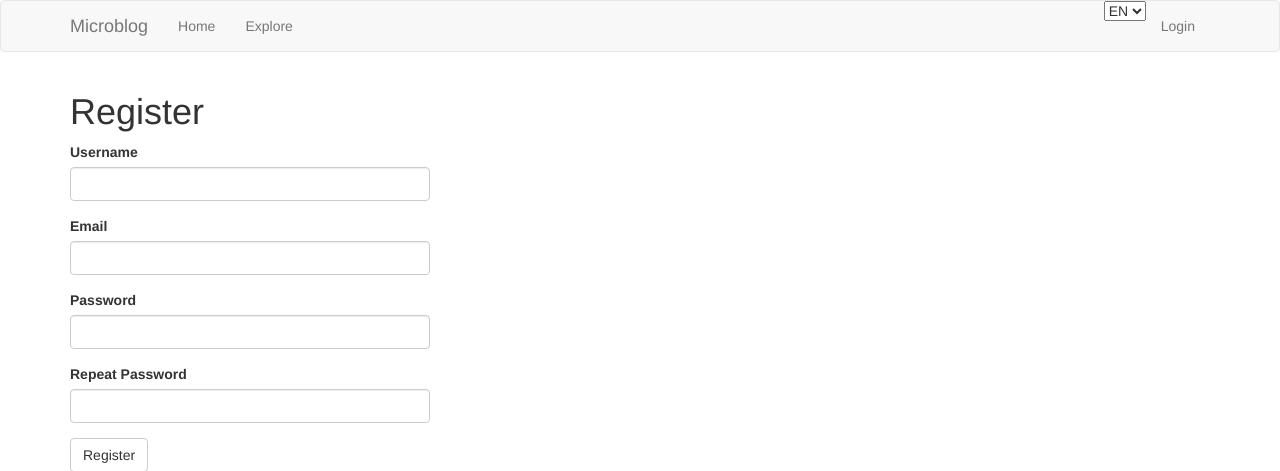
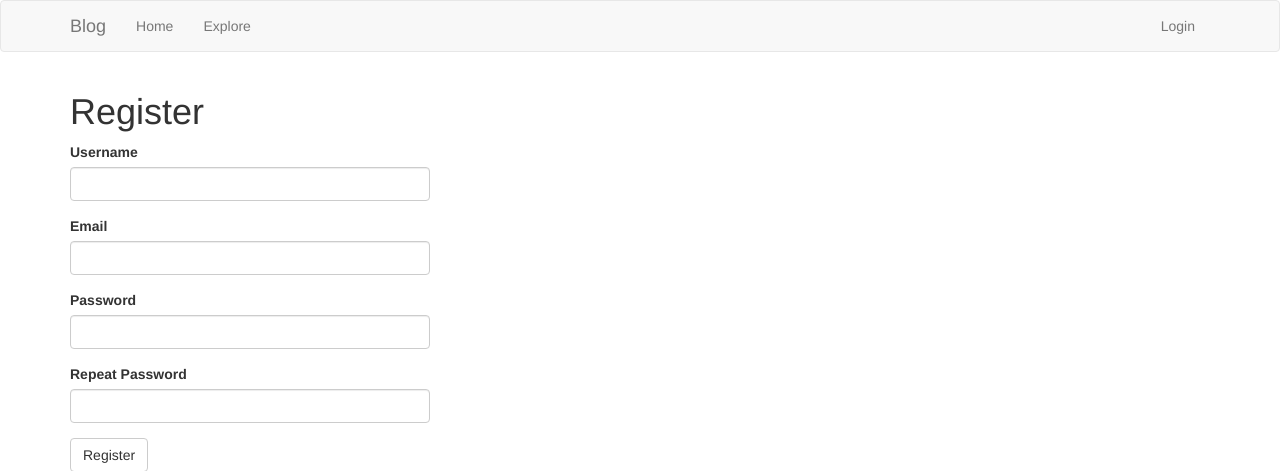
Before and after one commit to Vitalii36/My_flask_blog, a Flask app: page /auth/register in a window 1280 px wide. Shown: the top 471 px of the page. Run offline with Flask 2, Linux system fonts and the light colour scheme; some libraries are stand-ins or nearby versions.

Commit message:
FiX before heruco

```diff
--- a/app/templates/base.html
+++ b/app/templates/base.html
@@ -14,7 +14,7 @@
                     <span class="icon-bar"></span>
                     <span class="icon-bar"></span>
                 </button>
-                <a class="navbar-brand" href="{{ url_for('main.index') }}">Microblog</a>
+                <a class="navbar-brand" href="{{ url_for('main.index') }}">Blog</a>
             </div>
             <div class="collapse navbar-collapse" id="bs-example-navbar-collapse-1">
                 <ul class="nav navbar-nav">
@@ -30,10 +30,10 @@
                     {% endif %}
                 </ul>
 
-                <select id="lang-switch" class="nav navbar-header navbar-nav navbar-right">
-                    <option value="en">EN</option>
-                    <option value="ko">UA</option>
-                </select>
+<!--                <select id="lang-switch" class="nav navbar-header navbar-nav navbar-right">-->
+<!--                    <option value="en">EN</option>-->
+<!--                    <option value="ko">UA</option>-->
+<!--                </select>-->
             </div>
         </div>
     </nav>
```
Also changed, not shown: app/templates/_post.html (+4 -4 lines).
